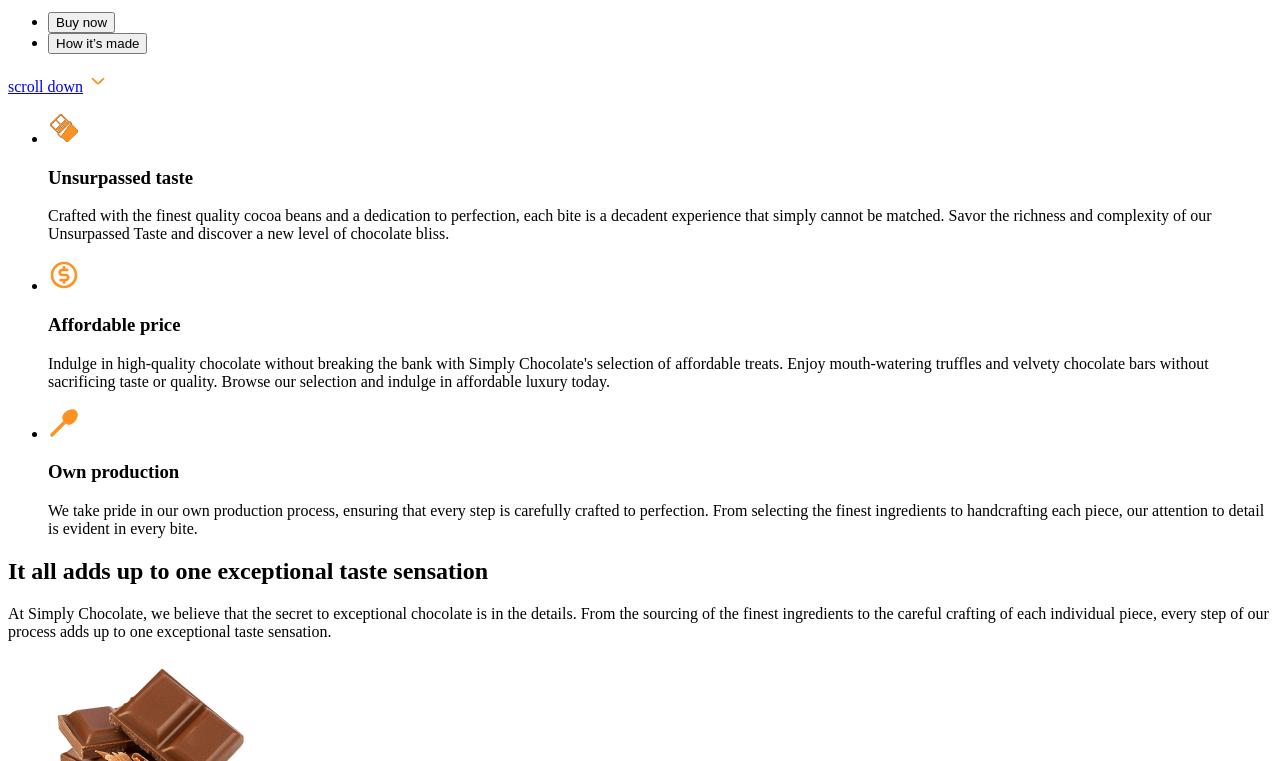
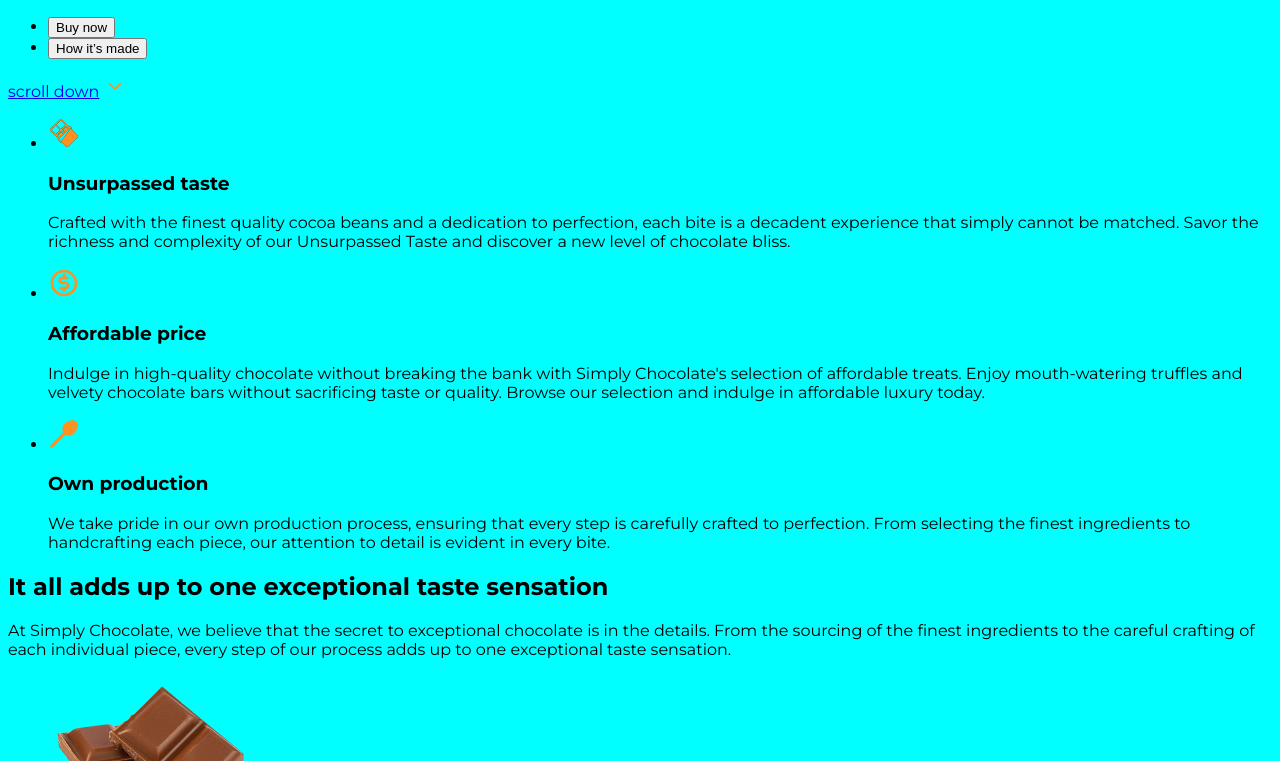
Before and after one commit to Alina-developer-2001/Chocolate-, a plain HTML site: page index.html in a window 1280 px wide. Shown: the part 205-966 px from the top of the page. Drawn offline with Linux system fonts and the light colour scheme.

Commit message:
add files

```diff
--- a/index.html
+++ b/index.html
@@ -3,6 +3,14 @@
   <head>
     <meta charset="UTF-8" />
     <meta name="viewport" content="width=device-width, initial-scale=1.0" />
+    <link rel="preconnect" href="https://fonts.googleapis.com" />
+    <link rel="preconnect" href="https://fonts.gstatic.com" crossorigin />
+    <link
+      href="https://fonts.googleapis.com/css2?family=Montserrat:wght@100..900&display=swap"
+      rel="stylesheet"
+    />
+    <link rel="stylesheet" href="./styles/styles.css" />
+
     <title>Simply chocolate</title>
   </head>
   <body>
--- /dev/null
+++ b/styles/styles.css
@@ -0,0 +1,4 @@
+body {
+  font-family: "Montserrat", sans-serif;
+  background-color: aqua;
+}
```
